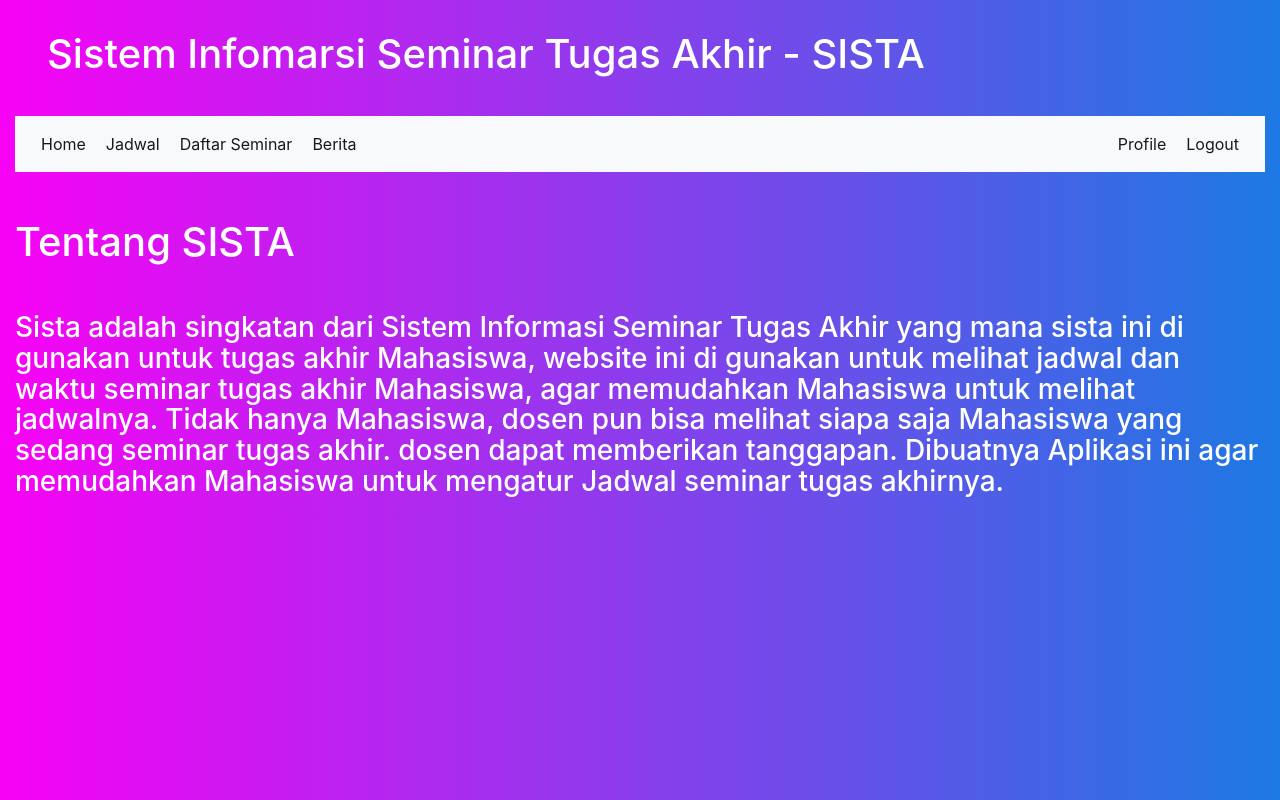
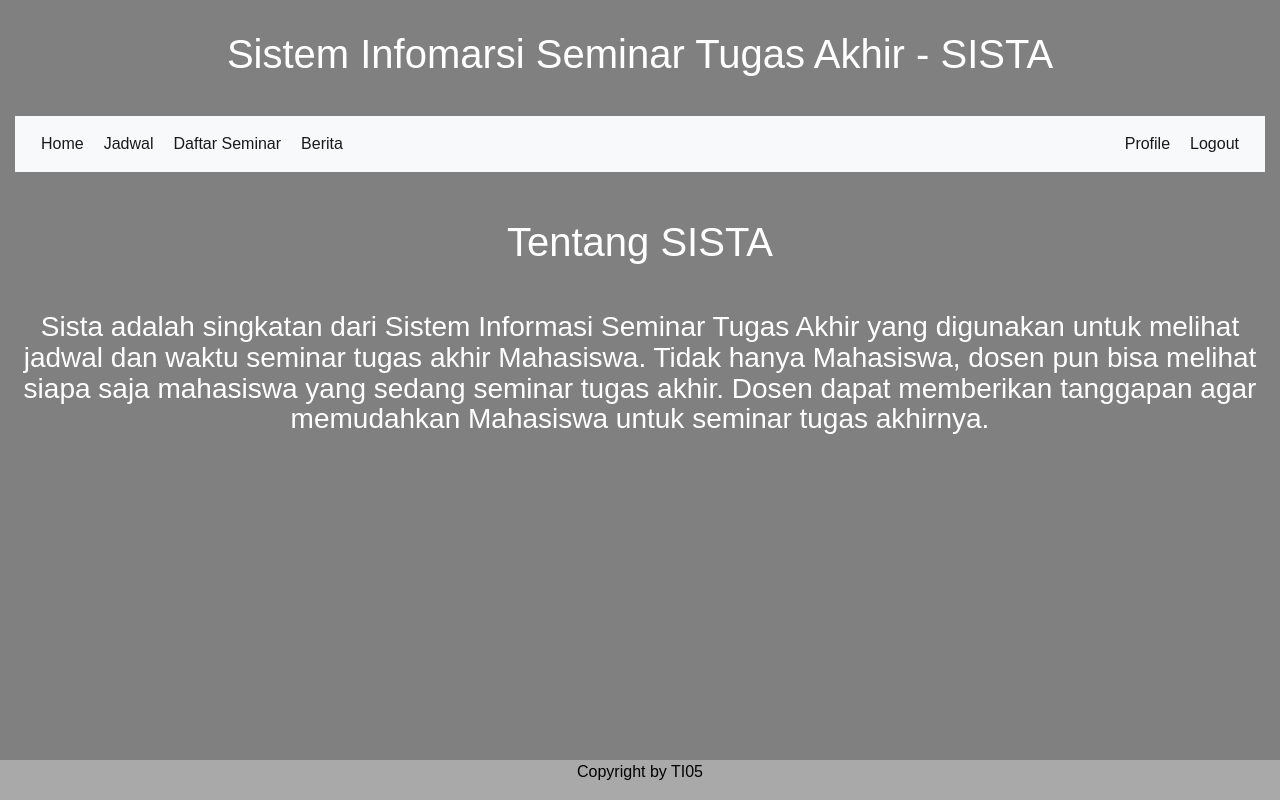
Before and after one commit to lionelkeegan/sista, a plain HTML site: page sista/home.html in a window 1280 px wide. Drawn offline with nearby package versions, Linux system fonts and the light colour scheme; files that its build step writes are made by us from their sources.

Commit message:
Add files via upload

```diff
--- a/sista/admin.html
+++ b/sista/admin.html
@@ -164,6 +164,9 @@
 
     <script src="js/jquery.min.js"></script>
     <script src="js/bootstrap.min.js"></script>
-    <script src="js/scripts.js"></script>
+	<script src="js/scripts.js"></script>
+	<div class="footer">
+		<p> Copyright by TI05</p>
+	</div>
   </body>
 </html>
--- a/sista/css/style.css
+++ b/sista/css/style.css
@@ -1,10 +1,21 @@
 body {
-    background: linear-gradient(to right, #f802f5, #1c79e3);
+    background-color: #808080;
     color: white;
     display: flex;
-    align-items: center; #f802f5 #1c79e3
+    text-align: center;
+    font-family: sans-serif;
+    align-items: center;
     justify-content: center;
     width: 100%;
+}
+.footer {
+    position: fixed;
+    left: 0;
+    bottom: 0;
+    width: 100%;
+    background-color: darkgrey;
+    color: black;
+    text-align: center;
 }
 .nav-link{
     margin: 0px 2px 0px 2px;
@@ -18,7 +29,7 @@ body {
 }
 .nav-item:hover{
     cursor: pointer;
-    background-color: rgb(0, 221, 221);
+    background-color: rgb(128, 128, 128);
 }
 .nav-link:hover{
     cursor: pointer;
--- a/sista/home.html
+++ b/sista/home.html
@@ -64,12 +64,10 @@
 				<br>
 			<p style="font-size: larger;">
 				<h3>
-					Sista adalah singkatan dari Sistem Informasi Seminar Tugas Akhir yang mana sista
-					ini di gunakan untuk tugas akhir Mahasiswa, website ini di gunakan untuk melihat jadwal
-					dan waktu seminar tugas akhir Mahasiswa, agar memudahkan Mahasiswa untuk melihat jadwalnya.
-					Tidak hanya Mahasiswa, dosen pun bisa melihat siapa saja Mahasiswa yang sedang seminar tugas
-					akhir. dosen dapat memberikan tanggapan. Dibuatnya Aplikasi ini agar memudahkan Mahasiswa untuk
-					mengatur Jadwal seminar tugas akhirnya.
+					Sista adalah singkatan dari Sistem Informasi Seminar Tugas Akhir yang digunakan untuk melihat jadwal
+					dan waktu seminar tugas akhir Mahasiswa. Tidak hanya Mahasiswa, dosen pun bisa melihat siapa saja
+					mahasiswa yang sedang seminar tugas akhir. Dosen dapat memberikan tanggapan agar
+					memudahkan Mahasiswa untuk seminar tugas akhirnya.
 				</h3>
 			</p>
 		</div>
@@ -78,6 +76,9 @@
 
     <script src="js/jquery.min.js"></script>
     <script src="js/bootstrap.min.js"></script>
-    <script src="js/scripts.js"></script>
+	<script src="js/scripts.js"></script>
+	<div class="footer">
+		<p> Copyright by TI05</p>
+	</div>
   </body>
 </html>
```
Also changed, not shown: sista/DaftarSeminar.html (+5 -2 lines), sista/formseminar.html (+4 -1 lines), sista/index.html (+5 -2 lines), sista/jadwal.html (+5 -2 lines), sista/n08.html (+3 -0 lines), sista/no1.html (+4 -1 lines), sista/no7.html (+5 -2 lines), sista/no9.html (+4 -1 lines), sista/user.html (+1 -1 lines).
